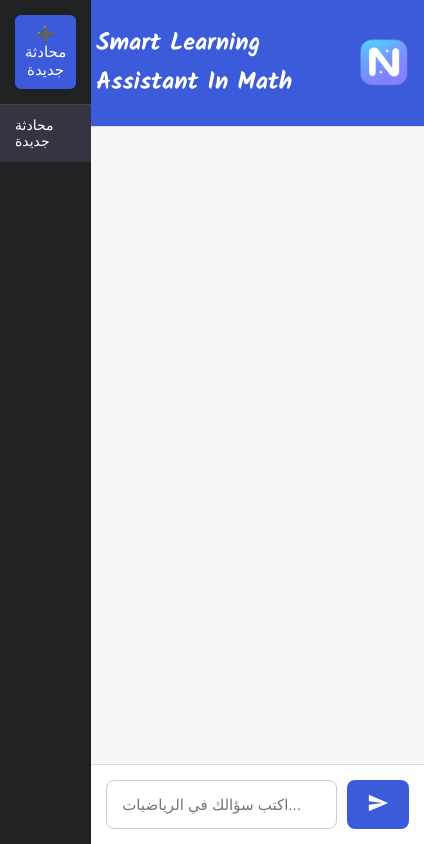
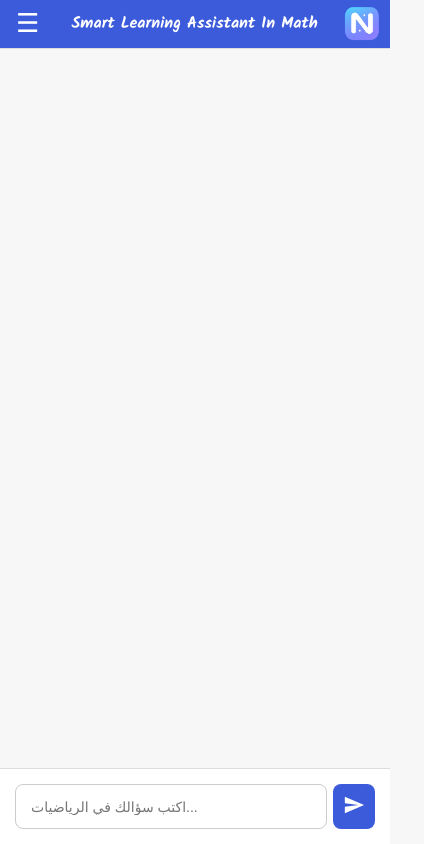
Before and after one commit to sayedhamdi775/Numi-chat, a plain HTML site: page index.html in a window 390 px wide. Shown: the whole page, 424 px wide, since content can reach past the window. Drawn offline with Linux system fonts and the light colour scheme.

Commit message:
Update index.html

```diff
--- a/index.html
+++ b/index.html
@@ -70,27 +70,30 @@ body{
 }
 
 .header{
-  padding:0 5px;
+  padding:5px 10px;
   border-bottom:1px solid #ddd;
-  font-size:24px;
-  font-weight:bold;
   background:#3b5bdb;
-  color:White;
-  display : flex;
-  justify-content: space-between;
-  align-items : center;
+  color:white;
+  display:flex;
+  align-items:center;
+  gap:10px;
+}
 
-}
-.header p{
- font-family: "Kalam", cursive;
-  font-weight: 700;
-  font-style: normal;
+.header-title{
+  flex:1;
+  text-align:center;
+  font-family: "Kalam", cursive;
+  font-weight:700;
+  font-size:20px;
+  white-space:nowrap;
+  overflow:hidden;
+  text-overflow:ellipsis;
 }
 
 .header img{
-width :50px;
-margin-right : 10px;
+  width:42px;
 }
+
 
 .chat-area{
   flex:1;
@@ -176,6 +179,96 @@ margin-right : 10px;
   font-size:15px;
   cursor:pointer;
 }
+
+.sidebar-close{
+  display:none;
+  padding:10px;
+  text-align:left;
+}
+
+.sidebar-close button{
+  background:none;
+  border:none;
+  color:white;
+  font-size:22px;
+  cursor:pointer;
+}
+
+/* يظهر زر الإغلاق في الموبايل فقط */
+@media (max-width: 768px){
+  .sidebar-close{
+    display:block;
+  }
+}
+
+
+/* ===== Mobile Responsive ===== */
+.menu-btn{
+  display:none;
+  font-size:26px;
+  background:none;
+  border:none;
+  color:white;
+  cursor:pointer;
+}
+
+/* موبايل */
+@media (max-width: 768px){
+
+  body{
+    overflow:hidden;
+  }
+
+  .sidebar{
+    position:fixed;
+    left:-260px;
+    top:0;
+    height:100vh;
+    z-index:1000;
+    transition:0.3s ease;
+  }
+
+  .sidebar.open{
+    left:0;
+  }
+
+  .menu-btn{
+    display:block;
+  }
+
+  .main{
+    width:100%;
+  }
+
+  .chat-area{
+    padding:10px;
+  }
+
+  .input-area form{
+    gap:6px;
+  }
+
+  .input-area input{
+    font-size:14px;
+  }
+
+  .input-area button{
+    padding:10px;
+  }
+}
+
+@media (max-width: 768px){
+
+  .header-title{
+    font-size:16px;
+  }
+
+  .header img{
+    width:36px;
+  }
+}
+
+
 </style>
 </head>
 
@@ -183,6 +276,10 @@ margin-right : 10px;
 
 <!-- ===== Sidebar ===== -->
 <div class="sidebar">
+<div class="sidebar-close">
+  <button onclick="toggleSidebar()">✕</button>
+</div>
+
   <div class="new-chat">
     <button onclick="createNewChat()">➕ محادثة جديدة</button>
   </div>
@@ -192,8 +289,13 @@ margin-right : 10px;
 <!-- ===== Main ===== -->
 <div class="main">
   <div class="header">
-<p>Smart Learning Assistant In Math</p>
-  <img src="assistant_logo.png"\>
+ <button class="menu-btn" onclick="toggleSidebar()">☰</button>
+
+  <div class="header-title">
+    Smart Learning Assistant In Math
+  </div>
+
+  <img src="assistant_logo.png">
 </div>
   <div class="chat-area" id="chatArea"></div>
 
@@ -209,7 +311,7 @@ margin-right : 10px;
 
 <script>
 const webAppUrl =
-"https://script.google.com/macros/s/AKfycbxuenD--XAWb_p9-4_Izg_TLRj3sAMNOKnO9bFUQrgr2RSz87WIq7c2_cOxQXyYtddX/exec";
+"https://script.google.com/macros/s/AKfycbzmmEgJbGvwyCXQIM1wiL0_S95r0VVbyKHXYk2poJvSwedC0PVryh2Yrw237bZqei5N/exec";
 
 let chats = JSON.parse(localStorage.getItem("chats")) || [];
 let currentChat = null;
@@ -327,6 +429,11 @@ function sendMessage(e){
 function save(){
   localStorage.setItem("chats",JSON.stringify(chats));
 }
+
+function toggleSidebar(){
+  document.querySelector(".sidebar").classList.toggle("open");
+}
+
 </script>
 
 </body>
```
